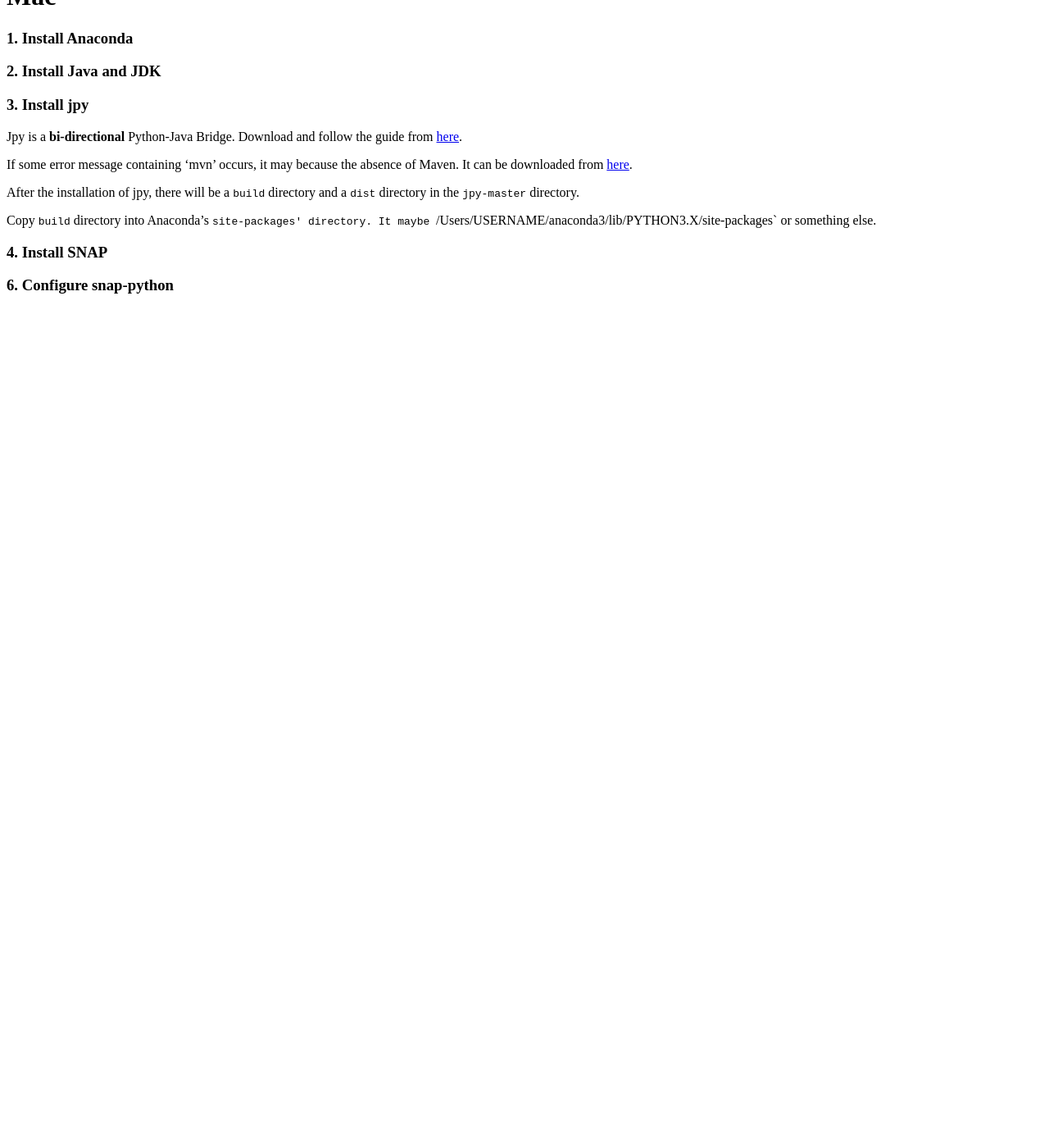
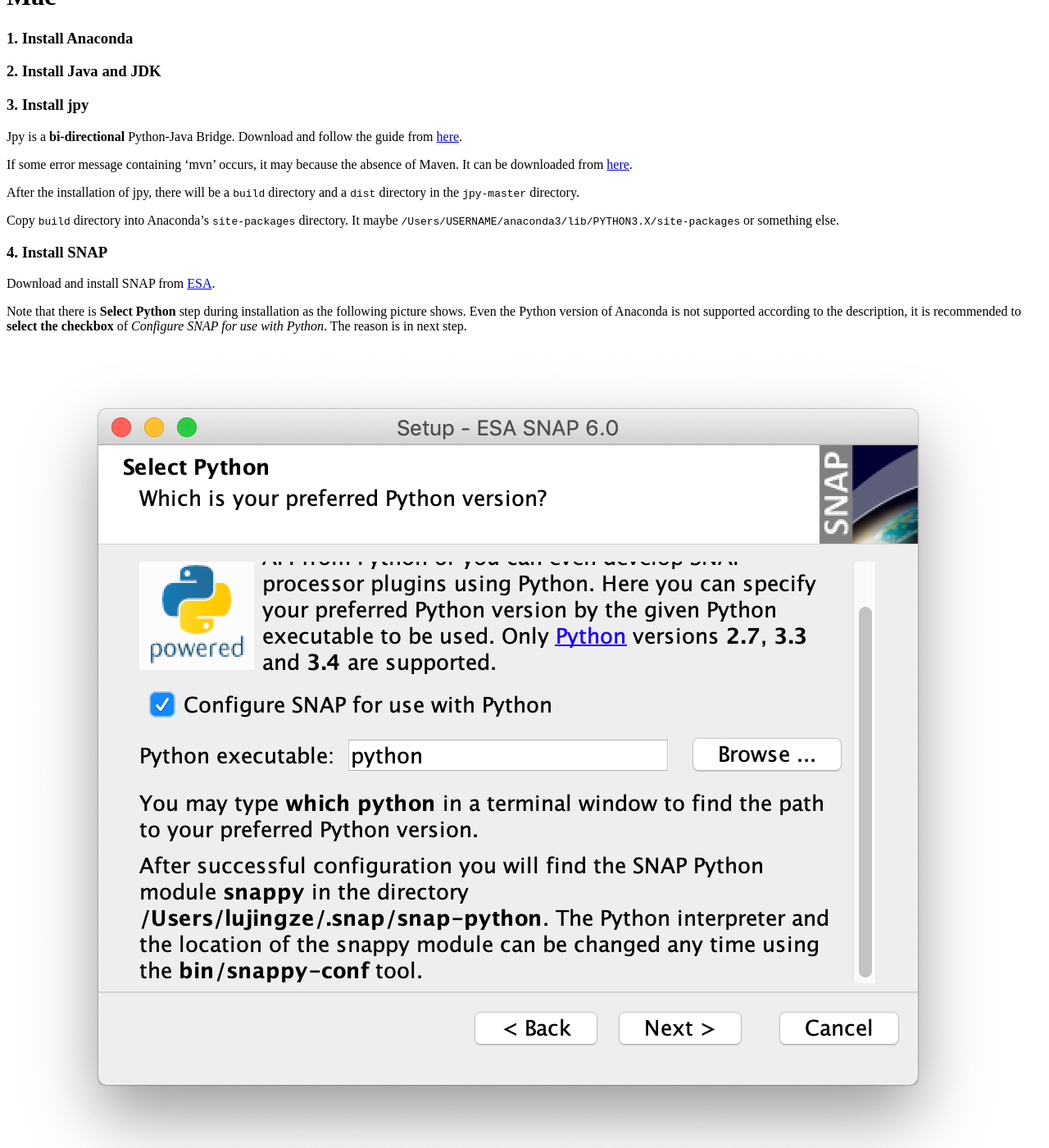
Before and after one commit to Neo-101/Neo-101.github.io, a Jekyll site: the page built from _posts/2019-05-06-how-to-install-snap-python.md, in a window 1280 px wide and 1400 px high, scrolled down 236 px. Shown: the whole window at 82% size. Built offline with Jekyll 4.4.1, drawn with Linux system fonts in a browser that asks for light colours; before the commit the page ends 900 px from its top, so only the background shows below that; some of the changed text lies outside the part shown.

Commit message:
Edit how to install snap-python

```diff
--- a/_posts/2019-05-06-how-to-install-snap---python.md
+++ b/_posts/2019-05-06-how-to-install-snap-python.md
@@ -18,9 +18,13 @@
 
 After the installation of jpy, there will be a `build` directory and a `dist` directory in the `jpy-master` directory.
 
-Copy `build` directory into Anaconda's `site-packages' directory. It maybe `/Users/USERNAME/anaconda3/lib/PYTHON3.X/site-packages` or something else.
+Copy `build` directory into Anaconda's `site-packages` directory. It maybe `/Users/USERNAME/anaconda3/lib/PYTHON3.X/site-packages` or something else.
 ### 4. Install SNAP
 
+Download and install SNAP from [ESA](http://step.esa.int/main/download/).
 
+Note that there is **Select Python** step during installation as the following picture shows. Even the Python version of Anaconda is not supported according to the description, it is recommended to **select the checkbox** of *Configure SNAP for use with Python*. The reason is in next step.
 
-### 6. Configure snap-python
+![My helpful screenshot](/assets/images/snap_installation_select_python.png)
+
+### 5. Configure snap-python
```
Also changed, not shown: assets/images/snap_installation_select_python.png (added).
